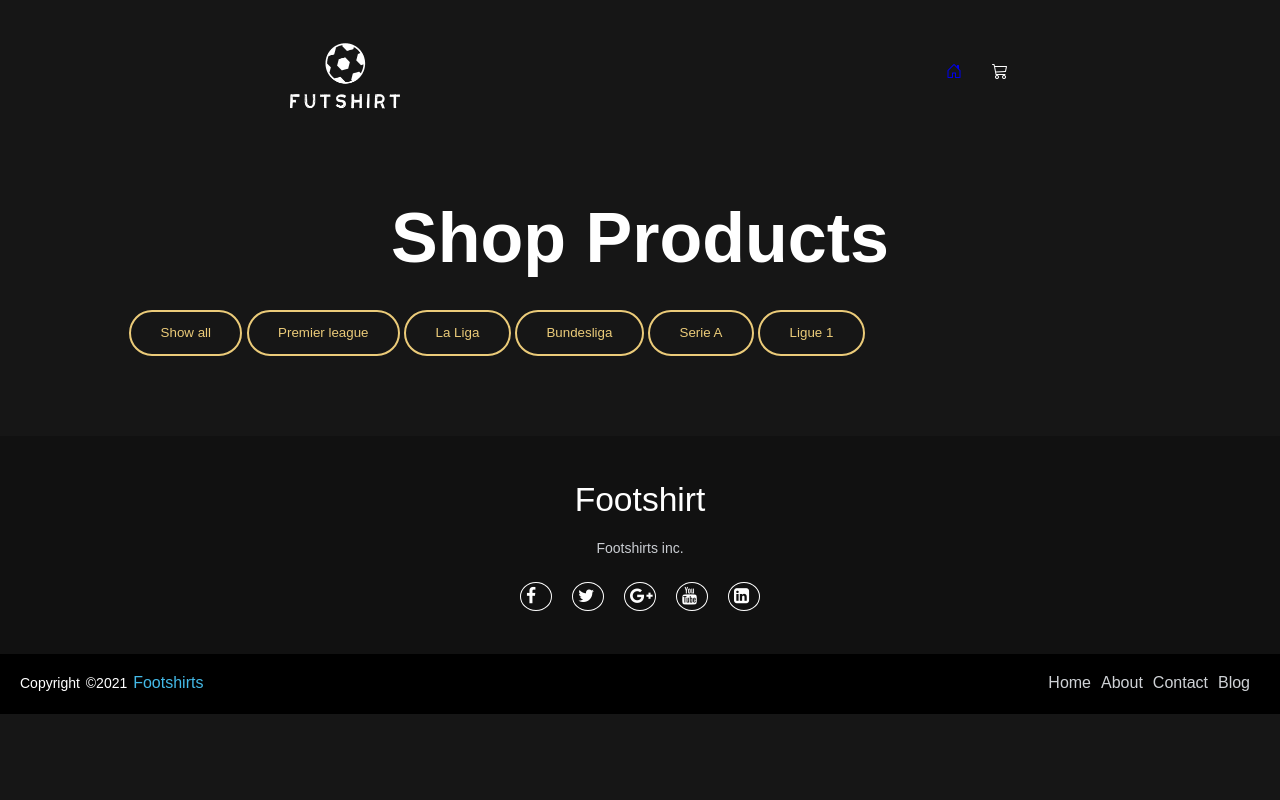
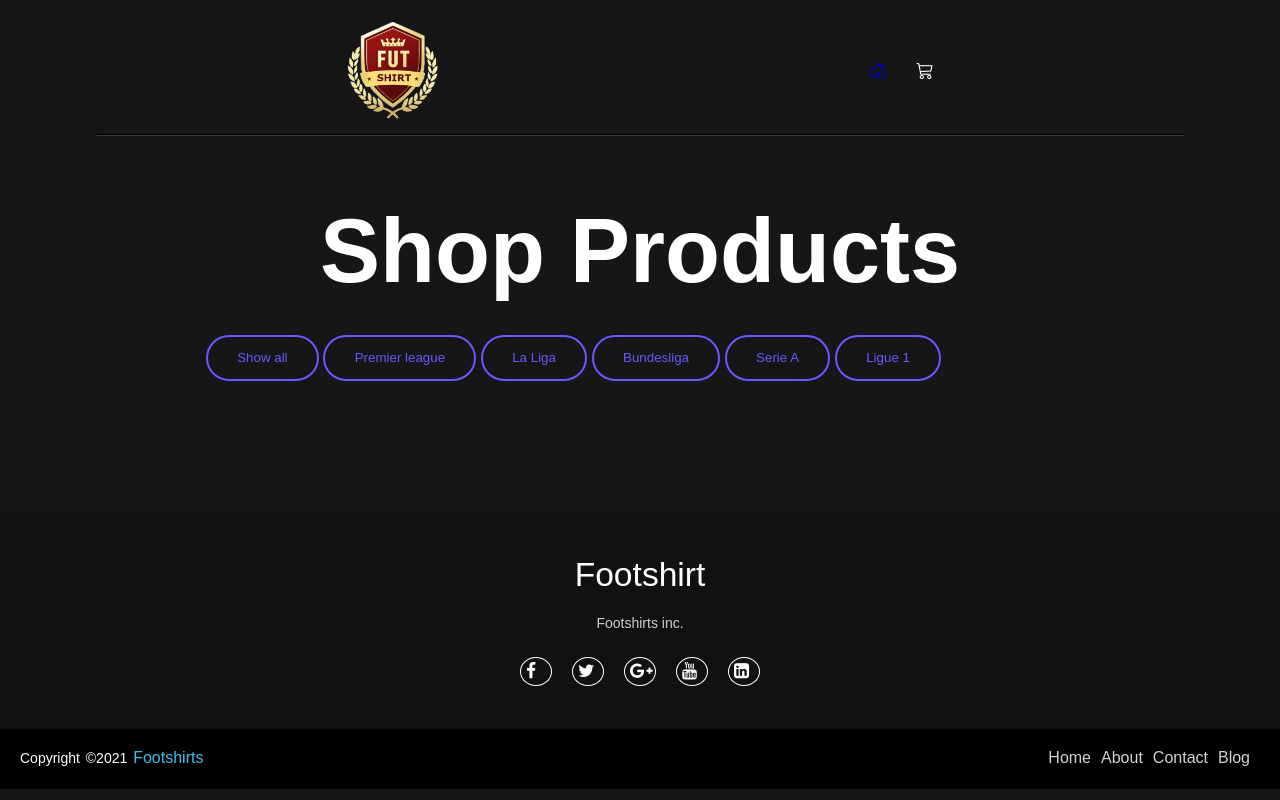
Before and after one commit to Seon95/groepswerk, a PHP site: page /shop.php in a window 1280 px wide. Run offline with PHP 8.4, Linux system fonts and the light colour scheme; data that the repository does not hold is empty.

Commit message:
new branch

```diff
--- a/css/shop.css
+++ b/css/shop.css
@@ -6,36 +5,32 @@
 }
 
 /* --------------------- NAVBAR -------------------- */
-
 nav {
   display: flex;
   justify-content: space-around;
   align-items: center;
-  padding: 10px;
-  max-width: 100%;
 }
 
-nav img {
-  min-height: 100px;
-  max-width: 150px;
+.rechts ul {
+  display: flex;
+  gap: 30px;
+  padding-right: 70px;
+  font-size: 17px;
 }
 
-nav ul {
-  display: flex;
-  justify-content: flex-end;
+.rechts ul li {
   list-style: none;
-  gap: 30px;
-
 }
 
-nav ul li {
-  color: white;
-  text-decoration: none;
+hr {
+  max-width: 100%;
+  height: 1px;
+  border-color: rgba(65, 65, 65, 0.836);
 }
 
-nav ul li:hover {
-  color: white;
-  text-decoration: underline;
+nav div img {
+  height: 120px;
+  border-radius: 3em;
 }
 
 /* --------------------- BODY / MAIN -------------------- */
@@ -46,7 +41,13 @@ body {
   font-weight: 400;
   font-family: sans-serif;
   margin-top: 10px;
+  overflow-x: hidden;
+}
 
+.container {
+  max-width: 1500px;
+  margin: 0 auto;
+  width: 85%;
 }
 
 main {
@@ -58,13 +59,11 @@ main {
   flex-direction: column;
   padding: 0 8%;
   margin-bottom: 30px;
-
 }
 
 .title {
-  font-size: 70px;
+  font-size: 90px;
   margin: 4rem 0 2rem 0;
-
 }
 
 .filters-wrapper {
@@ -72,43 +71,17 @@ main {
   margin: 0 auto;
 }
 
-
-.search-container {
-  margin: 1em 0;
-}
-
-.search-container input {
-  background-color: transparent;
-  width: 40%;
-  border-bottom: 2px solid #110f29;
-  padding: 1em 0.3em;
-  color: white;
-}
-
-.search-container input:focus {
-  border-bottom-color: #ebcb79;
-}
-
-.search-container button {
-  padding: 1em 2em;
-  margin-left: 1em;
-  background-color:#ebcb79;
-  color: white;
-  border-radius: 5px;
-  margin-top: 0.5em;
-}
-
 .button-value {
-  border: 2px solid #ebcb79;
+  border: 2px solid #6759ff;
   padding: 1em 2.2em;
   border-radius: 3em;
   background-color: transparent;
-  color:#ebcb79;
+  color: #6759ff;
   cursor: pointer;
 }
 
 .button-value:hover {
-  background: linear-gradient(#ebcb79, #f7f3ad);
+  background: linear-gradient(#6759ff, #110f29);
 }
 
 /* --------------------- PRODUCTS -------------------- */
@@ -116,7 +89,7 @@ main {
   max-width: 100%;
   display: grid;
   grid-template-columns: repeat(auto-fit, minmax(180px, 1fr));
-  row-gap: 30px;
+  row-gap: 50px;
   column-gap: 30px;
   flex-wrap: wrap;
   margin-top: 50px;
@@ -212,6 +262,7 @@ footer {
   width: 100vw;
   padding-top: 40px;
   color: #fff;
+  margin-top: 50px;
 }
 
 .footer-content {
--- a/index.html
+++ b/index.html
@@ -22,7 +22,7 @@
       <header>
         <nav>
           <div class="links">
-            <img class="logoo" src="/images/logo.png" alt="" />
+            <img class="logoo" src="/images/futshirt_logo_gimp.png" alt="" />
           </div>
 
           <div class="rechts">
--- /dev/null
+++ b/js/modalImg.js
@@ -0,0 +1,20 @@
+// Get the modal
+var modal = document.getElementById("myModal");
+
+// Get the image and insert it inside the modal - use its "alt" text as a caption
+var img = document.getElementById("P-img");
+var modalImg = document.getElementById("img01");
+var captionText = document.getElementById("caption");
+img.onclick = function () {
+  modal.style.display = "block";
+  modalImg.src = this.src;
+  captionText.innerHTML = this.alt;
+};
+
+// Get the <span> element that closes the modal
+var span = document.getElementsByClassName("close")[0];
+
+// When the user clicks on <span> (x), close the modal
+span.onclick = function () {
+  modal.style.display = "none";
+};
--- a/login/db.php
+++ b/login/db.php
@@ -2,8 +2,8 @@
 $db_host = 'localhost';
 $db_user = 'root';
 $db_password = 'root';
-  $db_db = 'winkeltje2';
-  $db_port = 8888;
+$db_db = 'winkeltje';
+$db_port = 8889;
 
 $mysqli = new mysqli(
   $db_host,
@@ -14,8 +14,8 @@
 );
 
 if ($mysqli->connect_error) {
-    echo 'Errno: '.$mysqli->connect_errno;
+  echo 'Errno: ' . $mysqli->connect_errno;
   echo '<br>';
-    echo 'Error: '.$mysqli->connect_error;
+  echo 'Error: ' . $mysqli->connect_error;
   exit();
 }
--- a/shop.php
+++ b/shop.php
@@ -42,15 +42,22 @@ $mysqli->close();
 </head>
 
 <body>
+  <div class="container">
     <nav>
-    <a href="index.php"><img src="/images/logo.png" alt="logo" /></a>
+      <div class="links">
+        <img class="logoo" src="/images/futshirt_logo_gimp.png" alt="logo" />
+      </div>
+
+      <div class="rechts">
         <ul>
           <li>
             <a href="index.html"><i class="bi bi-house-door"></i></a>
           </li>
           <li><i class="bi bi-cart3"></i></li>
         </ul>
+      </div>
     </nav>
+    <hr />
 
 
     <main>
@@ -78,7 +85,7 @@ $mysqli->close();
 
           <div class="product-container <?= $produkt["category_id"] ?>">
             <div class="product-img">
-            <img src="/images/<?= $produkt["img"] ?>" alt="Product" />
+              <img id="P-img" src="/images/<?= $produkt["img"] ?>" alt="Product" />
             </div>
             <div class="product-info">
               <span class="product-seller">FUTSHIRT</span>
@@ -87,7 +94,16 @@ $mysqli->close();
               <h3 class="product-price"><?= $produkt["price"] ?></h3>
             </div>
           </div>
+          <div id="myModal" class="modal">
+            <!-- The Close Button -->
+            <span class="close">&times;</span>
 
+            <!-- Modal Content (The Image) -->
+            <img class="modal-content" id="img01">
+
+            <!-- Modal Caption (Image Text) -->
+            <div id="caption"></div>
+          </div>
 
 
         <?php
@@ -129,4 +145,7 @@ $mysqli->close();
 
 
     </footer>
+    <script src="./js/modalImg.js"></script>
+  </div>
+
 </body>
```
Also changed, not shown: other parts of css/shop.css (+105 -16 lines), images/futshirt_logo_gimp.png (added). Lines whose indentation alone changed are shown as unchanged.
